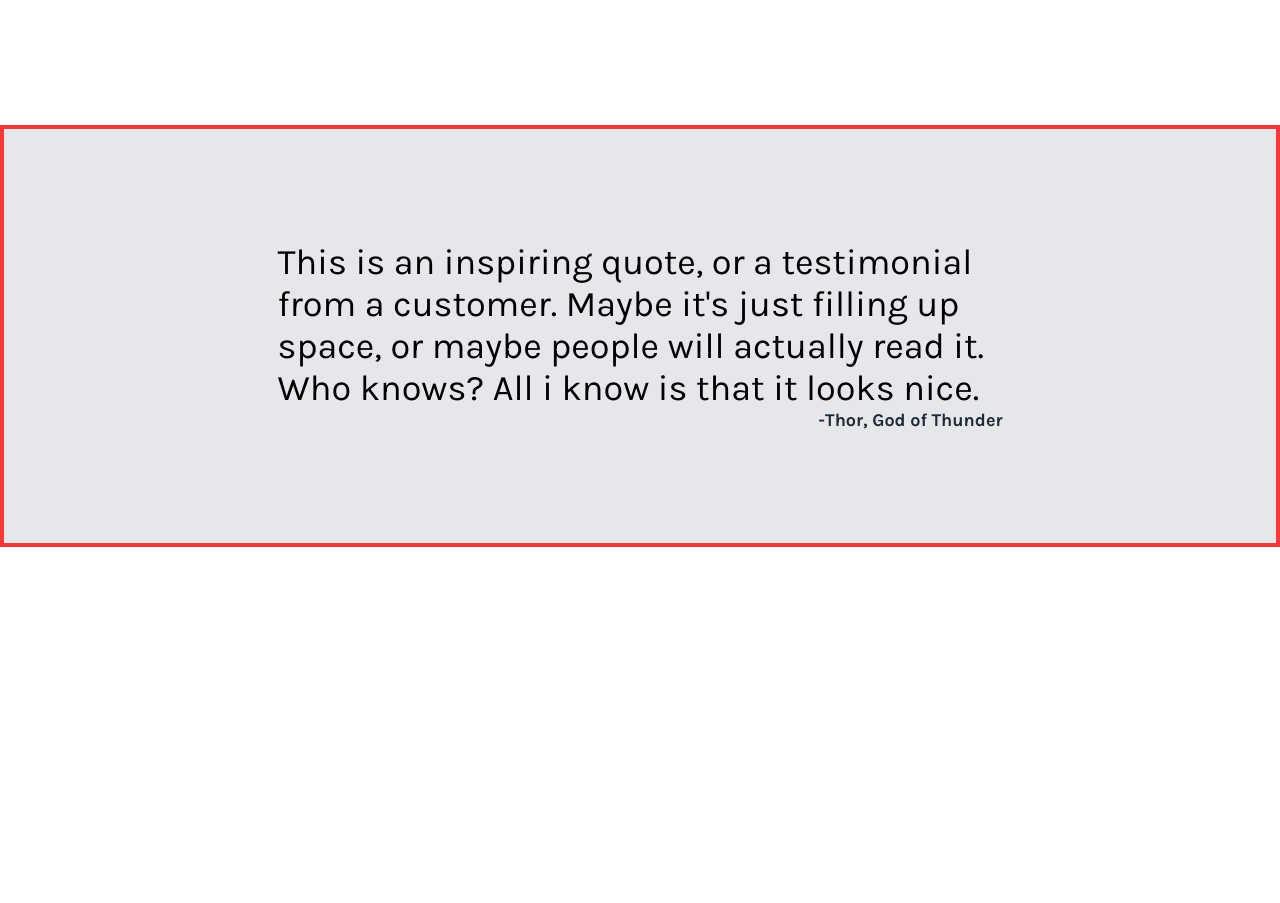
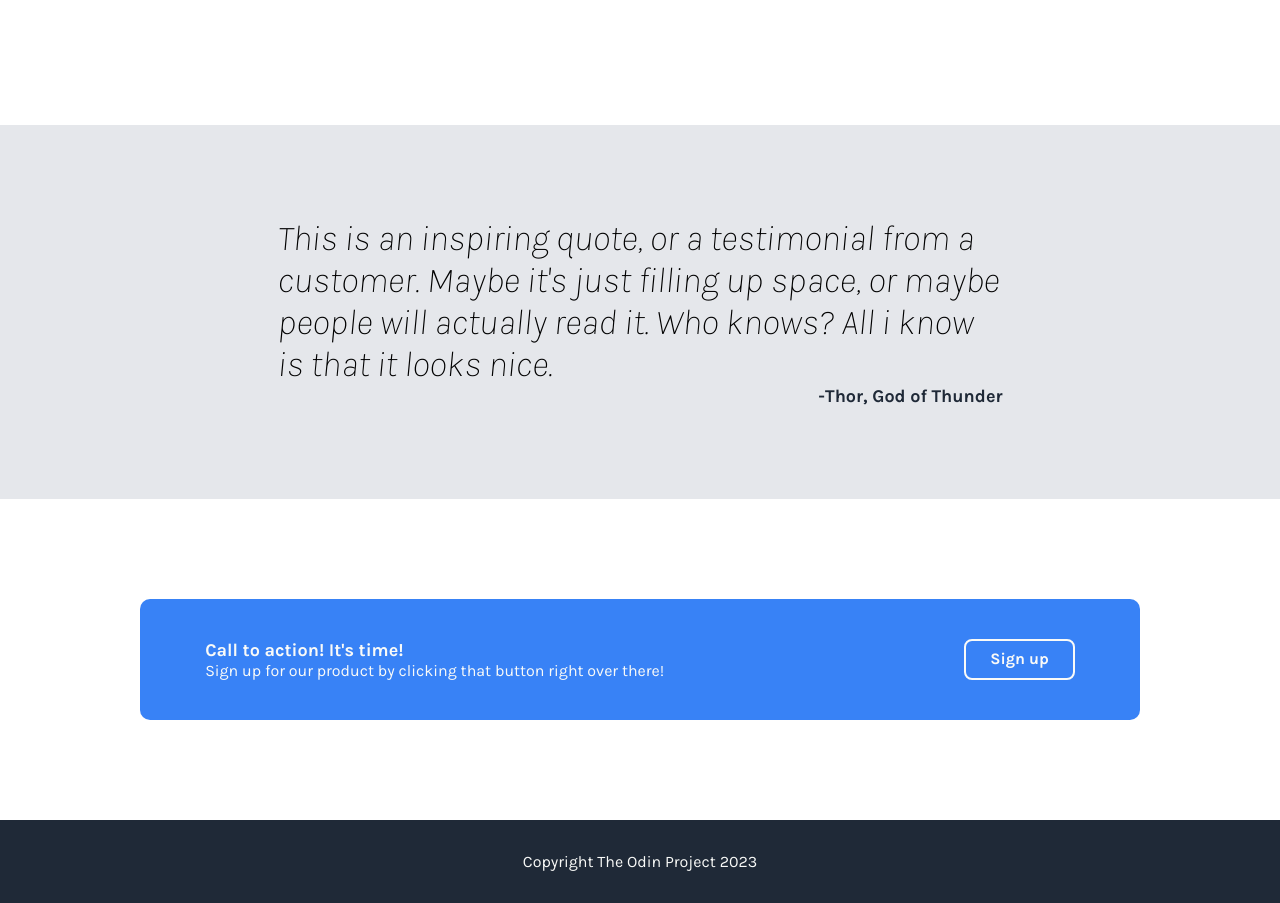
Before and after one commit to rbr1osos/landingpage23, a plain HTML site: page index.html in a window 1280 px wide. Shown: the part 1184-2087 px from the top of the page. Before the commit the page ends 1731 px from the top, so only its background shows below. Drawn offline with Linux system fonts and the light colour scheme.

Commit message:
add CTA and footer

```diff
--- a/index.html
+++ b/index.html
@@ -27,7 +27,7 @@
 
 
     <div class='hero'>
-        <div class='hero-content'>
+        <div class='content'>
             <h1>This Website is awesome</h1>
             <p>This website has some subtext that goes here under the main title
                 It's a smaller font and the color is lower contrast
@@ -74,6 +74,20 @@
         </div>
     </div>
 
+    <div class='fourth-block'>
+        <div class='action-container'>
+            <div class='content'>
+                <div class='action-title'>Call to action! It's time!</div>
+                <div class='action-info'>Sign up for our product by clicking that button right over there!</div>
+            </div>
+            <a href='#' class='action-button'>Sign up</a>
+
+        </div>
+    </div>
+
+    <div class='footer'>
+        <div class='footer-info'> Copyright The Odin Project 2023</div>
+    </div>
 
 </body>
 </html>
--- a/styles.css
+++ b/styles.css
@@ -56,27 +56,30 @@ li{
 
 }
 
-.hero .hero-content{
+.content{
     display:flex;
     flex-direction:column;
     align-items: flex-start;
-    width:400px;
+}
+.hero .content{
+    width:500px;
 }
 
-.hero-content h1,
-.hero-content p{
+.content h1,
+.content p{
 margin:0;
 }
 
-.hero-content h1{
+.content h1{
     font-size:3em;
     font-weight:900;
+
 }
 
-.hero-content p{
+.content p{
     align-items: flex-start;
     font-size:1.125em;
-    width:450px;
+    width:475px;
     flex-shrink:1;
 }
 
@@ -87,7 +90,7 @@ margin:0;
     font-size:1em;
     border-radius:8px;
     padding:0.5em 1.5em;
-    color:white;
+    color:#f9FAf8;
     background-color: #3882F6;
 }
 img{
@@ -138,8 +141,7 @@ img{
 /* quote */
 .third-block{
     background-color: #E5E7EB;
-    padding:80px;
-    border: 4px solid #f63838;
+    padding:60px;
     display:flex;
     justify-content: center;
 }
@@ -152,7 +154,7 @@ img{
 
 .quote{
     font-size:2.25em;
-    font-weight:
+    font-weight: lighter;
     font-style:italic;
 }
 
@@ -162,3 +164,55 @@ img{
     text-align: end;
     font-weight:bolder;
 }
+
+/* Action */
+.fourth-block{
+    display:flex;
+    justify-content: center;
+}
+.action-container{
+    display:flex;
+    box-sizing: border-box;
+    justify-content: center;
+    background-color: #3882F6;
+    flex:1;
+    max-width:1000px;
+    border-radius: 10px;
+    color:#f9FAf8;
+    padding:40px 0;
+    gap:300px;
+    margin:100px 0;
+}
+
+.action-title{
+    font-size:1.125em;
+    font-weight:bold;
+}
+
+.action-button{
+    text-decoration: none;
+    font-weight:700;
+    font-size:1em;
+    border-radius:8px;
+    padding:0.5em 1.5em;
+    color:#f9FAf8;
+    border:2px solid #f9FAf8;
+    background-color: #3882F6;
+}
+
+/* Footer */
+
+.footer{
+    display:flex;
+    justify-content: center;
+    align-items: center;
+    background-color: #1F2937;
+    color:#f9FAf8;
+
+}
+
+.footer-info{
+    font-size:1em;
+    font-weight:normal;
+    padding:2em 0;
+}
```
